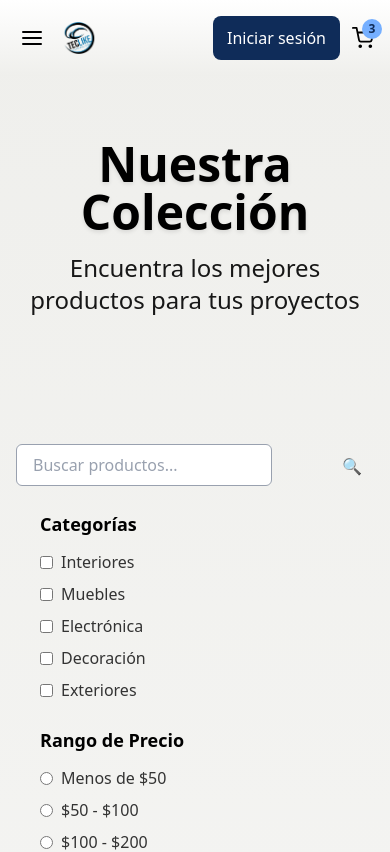
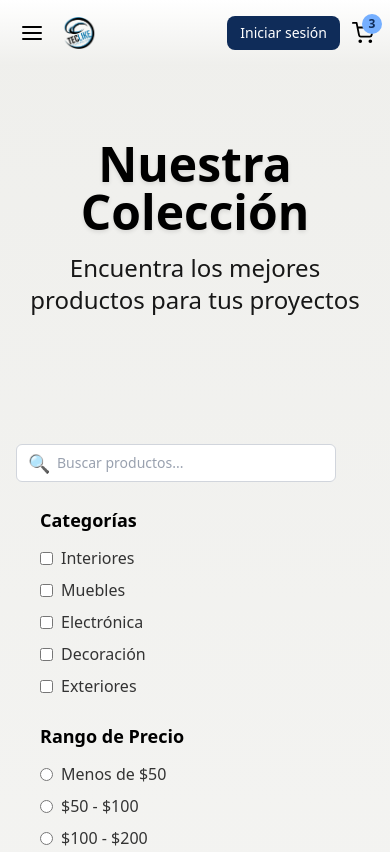
Before and after one commit to MisaelBohorquez27/Teclike-Store-3D, a Next.js app in the folder apps/frontend/: page /Products in a window 390 px wide. Shown: the top 852 px of the page. Built offline with nearby package versions, Linux system fonts and the light colour scheme.

Commit message:
fix(Fixing components to make them responsive)

```diff
--- a/apps/frontend/src/components/BestSellersWeek.tsx
+++ b/apps/frontend/src/components/BestSellersWeek.tsx
@@ -56,13 +56,13 @@ export function BestSellersWeek() {
   };
 
   return (
-    <section className="BestSellersWeek-bg py-16">
-      <div className="container mx-auto px-4">
-        <div className="flex justify-between items-center mb-8">
-          <h2 className="TitleColor text-3xl font-bold">
+   <section className="BestSellersWeek-bg py-8 md:py-16">
+  <div className="container mx-auto px-4 sm:px-6">
+    <div className="flex flex-col sm:flex-row justify-between items-start sm:items-center mb-6 md:mb-8 gap-4 sm:gap-0">
+      <h2 className="TitleColor text-2xl sm:text-3xl font-bold">
         Más vendido de la semana
       </h2>
-          <button className="text-blue-600 hover:text-blue-800 font-medium">
+      <button className="text-blue-600 hover:text-blue-800 font-medium text-base sm:text-lg">
         Ver todos los productos →
       </button>
     </div>
@@ -74,12 +74,25 @@ export function BestSellersWeek() {
       transition={{ duration: 0.5 }}
     >
       <div className="relative overflow-hidden">
-            {/* Controles del carrusel - Solo se muestra cuando Swiper está listo */}
         {swiperReady && <CarouselButtons swiper={swiperRef.current} />}
 
         <Swiper
-              spaceBetween={30}
+          spaceBetween={20}
           slidesPerView={1}
+          breakpoints={{
+            640: {
+              spaceBetween: 25,
+              slidesPerView: 1
+            },
+            768: {
+              spaceBetween: 30,
+              slidesPerView: 1
+            },
+            1024: {
+              spaceBetween: 40,
+              slidesPerView: 1
+            }
+          }}
           speed={400}
           effect="fade"
           fadeEffect={{ crossFade: true }}
@@ -99,6 +112,7 @@ export function BestSellersWeek() {
       items={BEST_SELLERS}
       currentIndex={currentIndex}
       onIndicatorClick={goToSlide}
+      className="mt-4 md:mt-6"
     />
   </div>
 </section>
--- a/apps/frontend/src/components/DailyOffers.tsx
+++ b/apps/frontend/src/components/DailyOffers.tsx
@@ -32,23 +32,25 @@ const OFFERS = [
 export function DailyOffers() {
   return (
     <section className="DailyOffers-bg">
-      <div className="bg-transparent container mx-auto px-4 py-16">
-        <div className="DailyOffers-bg2 rounded-xl px-8 bg-opacity-10 backdrop-blur-md shadow-lg py-14 h-full flex items-center justify-center">
-          <div className="text-center mb-6 md:w-1/3 pr-6">
-            <h2 className="TitleColor2 text-6xl font-bold mb-2">
+      <div className="bg-transparent container mx-auto px-4 py-8 md:py-16">
+        <div className="DailyOffers-bg2 rounded-xl px-4 md:px-8 bg-opacity-10 backdrop-blur-md shadow-lg py-8 md:py-12 h-full flex flex-col lg:flex-row items-center justify-center">
+          {/* Texto y botón */}
+          <div className="text-center mb-8 lg:mb-0 lg:w-full lg:max-w-md lg:pr-6 xl:pr-12 w-full">
+            <h2 className="TitleColor2 text-4xl sm:text-5xl md:text-6xl font-bold mb-2">
               Ofertas del día
             </h2>
-            <p className="SubtitleColor2 text-lg px-4">
+            <p className="SubtitleColor2 text-base md:text-lg px-2 md:px-4">
               Explora productos a buen precio por tiempo limitado
             </p>
-            <Link href="/DailyOffers" className="inline-block">
-              <Button variant="secondary" size="m" className="mt-5">
+            <Link href="/DailyOffers" className="inline-block mt-4 md:mt-5">
+              <Button variant="secondary" size="m">
                 Ver todas las ofertas
               </Button>
             </Link>
           </div>
 
-          <div className="grid grid-cols-1 md:grid-cols-3 gap-6 max-w-2/3">
+          {/* Grid de ofertas */}
+          <div className="grid grid-cols-1 sm:grid-cols-2 lg:grid-cols-3 gap-4 md:gap-6 w-full lg:w-auto lg:flex-1">
             {OFFERS.map((offer) => (
               <OfferCard key={offer.id} offer={offer} />
             ))}
--- a/apps/frontend/src/components/FollowUs.tsx
+++ b/apps/frontend/src/components/FollowUs.tsx
@@ -20,8 +20,8 @@ export function FollowUs() {
   ];
 
   return (
-    <section className="FollowUs-bg py-14 px-4 flex">
-      <div className="bg-transparent max-w-6xl w-2/3 px-12">
+    <section className="FollowUs-bg py-14 px-4 flex flex-col lg:flex-row">
+      <div className="bg-transparent w-full lg:w-2/3 lg:px-12">
         <div className="text-center mb-8">
           <motion.h2
             className="TitleColor text-3xl md:text-4xl font-bold mb-6"
@@ -50,7 +50,7 @@ export function FollowUs() {
             <SwiperSlide key={post.id} style={{ width: "auto" }}>
               <motion.div
                 whileHover={{ scale: 1.02 }}
-                className="w-48 h-48 md:w-64 md:h-64 rounded-lg overflow-hidden shadow-md"
+                className="w-40 h-40 sm:w-48 sm:h-48 md:w-64 md:h-64 rounded-lg overflow-hidden shadow-md"
               >
                 <a
                   href="https://instagram.com/teclike_ec"
@@ -92,11 +92,11 @@ export function FollowUs() {
           </a>
         </motion.div>
       </div>
-      <div className="w-1/3">
-        <div className="relative h-110 overflow-hidden flex justify-center items-center">
-          <div className="px-8 py-8 mb-10 rounded-lg  max-w-4xl mx-auto text-center">
+      <div className="w-full lg:w-1/3 mt-10 lg:mt-0">
+        <div className="relative lg:h-110 overflow-hidden flex justify-center items-center">
+          <div className="px-4 sm:px-8 py-8 mb-10 rounded-lg max-w-4xl mx-auto text-center">
             <motion.h2
-              className="TitleColor text-3xl md:text-4xl font-bold mb-10"
+              className="TitleColor text-3xl md:text-4xl font-bold mb-6 sm:mb-10"
               initial={{ opacity: 0, y: 20 }}
               animate={{ opacity: 1, y: 0 }}
               transition={{ duration: 0.5 }}
--- a/apps/frontend/src/components/Navbar.tsx
+++ b/apps/frontend/src/components/Navbar.tsx
@@ -87,7 +87,7 @@ export function Navbar() {
 
           {/* Menú central */}
           <div
-            className={`absolute md:static top-full left-0 w-full md:w-auto Navbar-text bg-[var(--color-background-gradient)] font-semibold md:bg-transparent transition-all duration-300 ${
+            className={`absolute md:static top-full left-0 w-full md:w-auto Navbar-text bg-[var(--color-neutro4)] font-semibold md:bg-transparent transition-all duration-300 ${
               isOpen ? "block" : "hidden md:block"
             }`}
           >
--- a/apps/frontend/src/components/SearchBar.tsx
+++ b/apps/frontend/src/components/SearchBar.tsx
@@ -2,20 +2,24 @@
 
 export function SearchBar({ darkMode = false }: { darkMode?: boolean }) {
   return (
-    <div className="relative">
+    <div className="relative w-full max-w-xs sm:max-w-sm md:max-w-md">
   <input
     type="text"
     placeholder="Buscar productos..."
-        className={`border border-gray-400 rounded-md py-2 px-4 w-64 focus:outline-none focus:ring-1 bg-white placeholder-gray-400 text-gray-700 ${
+    className={`border rounded-md py-2 px-4 w-full focus:outline-none focus:ring-1 bg-white placeholder-gray-400 text-gray-700
+      ${
         darkMode
-            ? "bg-[#182d50] border text-[#FAF9F6] placeholder-[#FAF9F6] placeholder-opacity-70 focus:ring-[#3778d4]"
+          ? "bg-[#182d50] border-[#3778d4] text-[#FAF9F6] placeholder-[#FAF9F6] placeholder-opacity-70 focus:ring-[#3778d4]"
           : "border-gray-300 focus:ring-blue-500"
-        }`}
+      }
+      text-sm sm:text-base
+      pl-10 pr-4
+    `}
   />
   <span
-        className={`absolute right-3 top-2.5 ${
+    className={`absolute left-3 top-1/2 transform -translate-y-1/2 ${
       darkMode ? "text-[#D4AF37]" : "text-gray-400"
-        }`}
+    } text-lg sm:text-xl`}
   >
     🔍
   </span>
--- a/apps/frontend/src/components/TrendingProducts.tsx
+++ b/apps/frontend/src/components/TrendingProducts.tsx
@@ -67,50 +67,55 @@ export function TrendingProducts() {
   };
 
   return (
-    <section className="TrendingProducts-bg relative py-12">
-      <div className="container mx-auto px-4">
-        <h2 className="TitleColor text-3xl font-bold mb-8">
+    <section className="TrendingProducts-bg relative py-8 sm:py-10 md:py-12">
+      <div className="container mx-auto px-4 sm:px-6">
+        <h2 className="TitleColor text-2xl sm:text-3xl md:text-4xl font-bold mb-6 md:mb-8">
           Productos Populares
         </h2>
 
         <div className="relative">
-          {/* Mostrar controles solo cuando Swiper esté listo */}
           {swiperReady && <CarouselButtons swiper={swiperRef.current} />}
 
           <Swiper
             modules={[Navigation]}
-            spaceBetween={20}
+            spaceBetween={16}
             slidesPerView={1}
             breakpoints={{
-              640: { slidesPerView: 2 },
-              1024: { slidesPerView: 3 },
+              480: { slidesPerView: 1.5, spaceBetween: 16 },
+              640: { slidesPerView: 2, spaceBetween: 20 },
+              768: { slidesPerView: 2.5, spaceBetween: 20 },
+              1024: { slidesPerView: 3, spaceBetween: 24 },
+              1280: { slidesPerView: 3.5, spaceBetween: 24 },
             }}
-            className="pb-12"
+            className="pb-8 sm:pb-10 md:pb-12"
             onSwiper={handleSwiperInit}
           >
             {TRENDING_PRODUCTS.map((product) => (
-              <SwiperSlide key={product.id}>
-                <div className="border border-gray-200 rounded-lg p-4 hover:shadow-md transition-shadow h-full">
-                  <div className="relative h-48 mb-4">
+              <SwiperSlide key={product.id} className="h-auto">
+                <div className="border border-gray-200 rounded-lg p-3 sm:p-4 hover:shadow-md transition-shadow h-full flex flex-col">
+                  <div className="relative h-40 sm:h-48 mb-3 sm:mb-4">
                     <img
                       src={product.image}
                       alt={product.title}
                       className="object-cover rounded-t-lg w-full h-full"
                       loading="lazy"
+                      decoding="async"
                     />
                   </div>
-                  <h3 className="font-semibold text-lg SubtitleColor">
-                    {product.title}
-                  </h3>
-                  <p className="TitleColor text-sm mt-1">
-                    {product.details}
-                  </p>
-                  <div className="mt-4 flex justify-between items-center">
-                    <span className="ColorSubtitle font-bold">
+                  <div className="flex-grow">
+                    <h3 className="font-semibold text-base sm:text-lg SubtitleColor">
+                      {product.title}
+                    </h3>
+                    <p className="TitleColor text-xs sm:text-sm mt-1">
+                      {product.details}
+                    </p>
+                  </div>
+                  <div className="mt-3 sm:mt-4 flex justify-between items-center">
+                    <span className="ColorSubtitle font-bold text-sm sm:text-base">
                       {product.currency}
                       {product.price.toFixed(2)}
                     </span>
-                    <button className="text-blue-600 hover:text-blue-800 text-sm font-medium">
+                    <button className="text-blue-600 hover:text-blue-800 text-xs sm:text-sm font-medium">
                       Ver detalles
                     </button>
                   </div>
--- a/apps/frontend/src/components/ui/CarouselIndicators.tsx
+++ b/apps/frontend/src/components/ui/CarouselIndicators.tsx
@@ -6,6 +6,7 @@ interface CarouselIndicatorsProps {
   onIndicatorClick: (index: number) => void;
   activeClass?: string;
   inactiveClass?: string;
+  className?: string;
 }
 
 export function CarouselIndicators({
@@ -14,6 +15,7 @@ export function CarouselIndicators({
   onIndicatorClick,
   activeClass = 'bg-[#2963af] w-5',
   inactiveClass = 'bg-gray-300 w-3'
+
 }: CarouselIndicatorsProps) {
   return (
     <div className="flex justify-center mt-6 space-x-2">
--- a/apps/frontend/src/components/ui/PagesButtons.tsx
+++ b/apps/frontend/src/components/ui/PagesButtons.tsx
@@ -6,39 +6,46 @@ import { motion, useReducedMotion } from "framer-motion";
 interface ButtonProps extends ComponentPropsWithoutRef<typeof motion.button> {
   variant?: "primary" | "secondary" | "addCart" | "outline" | "submit";
   size?: "2xs" | "xs" | "s" | "m" | "xl" | "2xl";
+  fullWidth?: boolean;
 }
 
 const Button: FC<ButtonProps> = ({
   children,
   className,
   variant = "primary",
-  size = "default",
+  size = "m",
+  fullWidth = false,
   ...props
 }) => {
   const prefersReducedMotion = useReducedMotion();
 
   return (
     <motion.button
-      whileHover={{ scale: prefersReducedMotion ? 1 : 1.02 }}
-      whileTap={{ scale: prefersReducedMotion ? 1 : 0.98 }}
+      whileHover={{ scale: prefersReducedMotion ? 1 : 1.03 }}
+      whileTap={{ scale: prefersReducedMotion ? 1 : 0.97 }}
       className={cn(
-        "rounded-lg font-semibold transition-all duration-300 focus-visible:outline-none focus-visible:ring-2 focus-visible:ring-offset-2",
-        variant === "primary" &&
-          "Button-bg TextColor2 border-2 border-transparent",
-        variant === "secondary" &&
-          "Button-bg TextColor2 border-2 border-transparent",
-        variant === "addCart" &&
-          "Button-bg TextColor2 border-2 border-transparent",
-        variant === "outline" &&
-          "bg-transparent text-[#0F2C59] border-2 border-[#0F2C59] hover:bg-[#0F2C59] hover:text-[#FAF9F6]",
-        variant === "submit" &&
-          "Button-bg TextColor2 border-2 border-transparent",
-        size === "2xs" && "px-2 py-1 text-xs font-extralight",
-        size === "xs" && "px-3 py-2 md:text-s font-medium",
-        size === "s" && "px-4 py-3 md:text-sm font-medium",
-        size === "m" && "px-5 py-4 md:text-base font-semibold",
-        size === "xl" && "px-5 py-4 md:text-lg font-semibold",
-        size === "2xl" && "px-6 py-5 md:text-2xl font-bold",
+        "inline-flex items-center justify-center rounded-lg font-medium transition-all duration-200",
+        "focus-visible:outline-none focus-visible:ring-2 focus-visible:ring-offset-2",
+        "disabled:opacity-70 disabled:cursor-not-allowed",
+        // Variants
+        variant === "primary" && "Button-bg TextColor2 border border-transparent",
+        variant === "secondary" && "Button-bg TextColor2 border border-transparent",
+        variant === "addCart" && "Button-bg TextColor2 border border-transparent",
+        variant === "outline" && [
+          "bg-transparent text-[#0F2C59] border border-[#0F2C59]",
+          "hover:bg-[#0F2C59] hover:text-[#FAF9F6]",
+          "dark:text-[#FAF9F6] dark:border-[#FAF9F6] dark:hover:bg-[#FAF9F6] dark:hover:text-[#0F2C59]"
+        ],
+        variant === "submit" && "Button-bg TextColor2 border border-transparent",
+        // Sizes
+        size === "2xs" && "px-2.5 py-1 text-xs",
+        size === "xs" && "px-3 py-1.5 text-sm sm:text-base",
+        size === "s" && "px-4 py-2 text-sm sm:text-base",
+        size === "m" && "px-5 py-2.5 text-base sm:text-lg",
+        size === "xl" && "px-6 py-3 text-lg sm:text-xl",
+        size === "2xl" && "px-8 py-4 text-xl sm:text-2xl",
+        // Full width
+        fullWidth && "w-full",
         className
       )}
       {...props}
```
Lines whose indentation alone changed are shown as unchanged.
